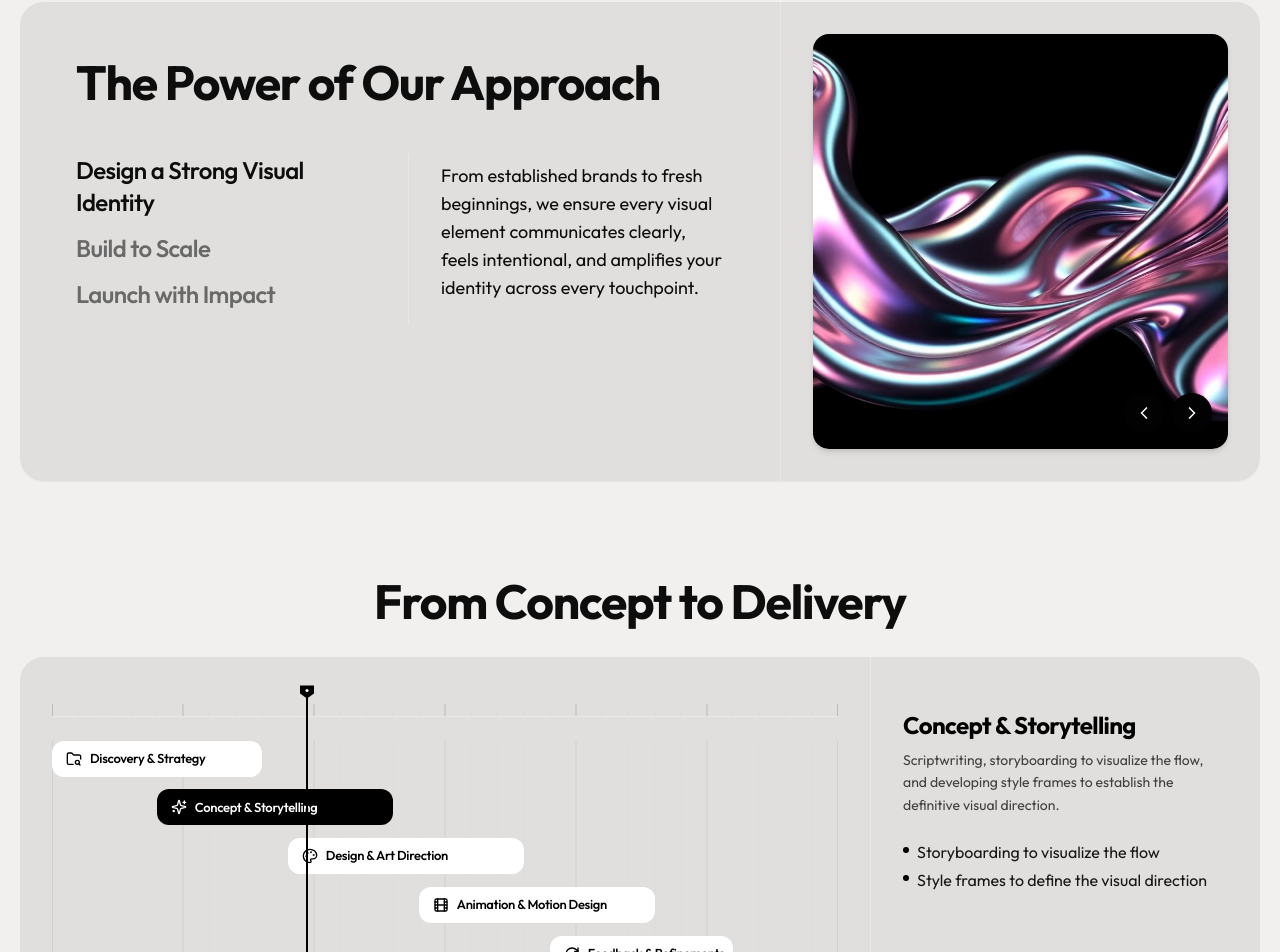
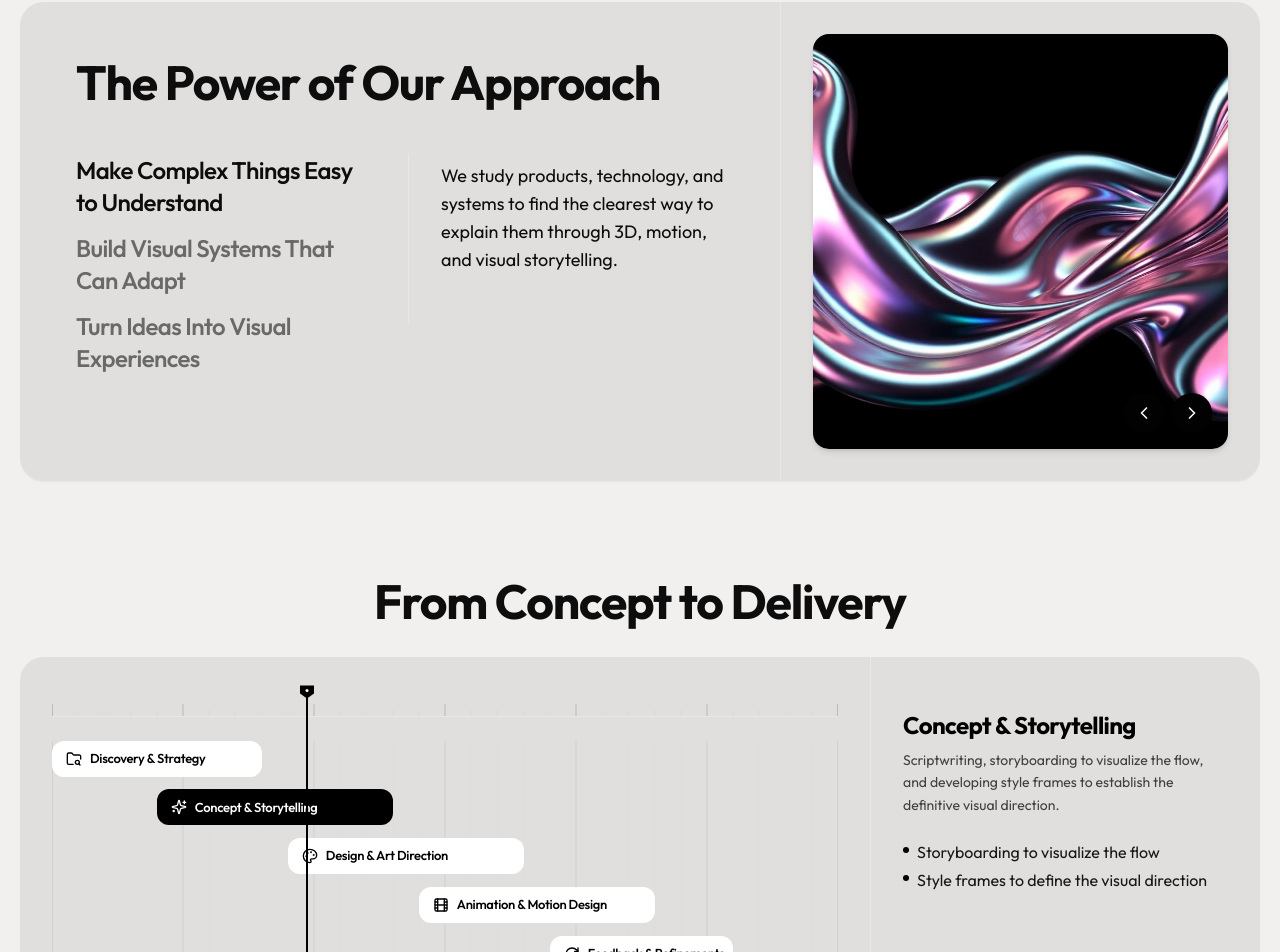
Before and after one commit to pixelgridstudios/PGS-Website-v1, a React (Vite) app: page / in a window 1280 px wide. Shown: the part 2192-3144 px from the top of the page. Built offline with nearby package versions, Linux system fonts and the light colour scheme.

Commit message:
Update approach messaging text

```diff
--- a/src/components/ApproachSlider.tsx
+++ b/src/components/ApproachSlider.tsx
@@ -11,25 +11,25 @@ interface ApproachItem {
 
 const approachItems: ApproachItem[] = [
   {
-    title: "Design a Strong Visual Identity",
+    title: "Make Complex Things Easy to Understand",
     tagline: "Clarity & Character",
-    copy: "From established brands to fresh beginnings, we ensure every visual element communicates clearly, feels intentional, and amplifies your identity across every touchpoint.",
+    copy: "We study products, technology, and systems to find the clearest way to explain them through 3D, motion, and visual storytelling.",
     image: "/assets/chrono-morph.jpg",
-    imageAlt: "Design a Strong Visual Identity — styleframe render",
+    imageAlt: "Make Complex Things Easy to Understand — styleframe render",
   },
   {
-    title: "Build to Scale",
+    title: "Build Visual Systems That Can Adapt",
     tagline: "Modular Systems",
-    copy: "We engineer modular 3D design systems built for flexibility and consistency across marketing campaigns, platforms, and international broadcast formats.",
+    copy: "We create modular 3D and motion assets that can be extended across campaigns, platforms, formats, and markets.",
     image: "/assets/void-textiles.jpg",
-    imageAlt: "Build to Scale — modular 3D simulation system",
+    imageAlt: "Build Visual Systems That Can Adapt — modular 3D simulation system",
   },
   {
-    title: "Launch with Impact",
+    title: "Turn Ideas Into Visual Experiences",
     tagline: "Engagement & Reach",
-    copy: "We craft scroll-stopping motion and high-fidelity visuals that command attention, clarify technical value, and drive meaningful audience engagement.",
+    copy: "We combine clarity, motion, and high-fidelity design to make products and ideas easier to see, understand, and remember.",
     image: "/assets/precision-archive.jpg",
-    imageAlt: "Launch with Impact — high-end product visualization",
+    imageAlt: "Turn Ideas Into Visual Experiences — high-end product visualization",
   },
 ];
 
--- a/src/data/content.ts
+++ b/src/data/content.ts
@@ -77,16 +77,16 @@ export const allProjects: Project[] = [
 
 export const approachItems: ApproachItem[] = [
   {
-    title: "Design a Strong Visual Identity",
-    copy: "From established brands to fresh beginnings, we make sure every visual element communicates clearly, feels considered, and amplifies your identity. We focus on clarity and character, so your brand resonates wherever it appears.",
+    title: "Make Complex Things Easy to Understand",
+    copy: "We study products, technology, and systems to find the clearest way to explain them through 3D, motion, and visual storytelling.",
   },
   {
-    title: "Build to Scale",
-    copy: "We approach every project with a design system in mind, built for flexibility and scalability across campaigns, platforms, and applications. Each system is modular, forming a foundation that can grow, adapt, and support the brand over time.",
+    title: "Build Visual Systems That Can Adapt",
+    copy: "We create modular 3D and motion assets that can be extended across campaigns, platforms, formats, and markets.",
   },
   {
-    title: "Launch with Impact",
-    copy: "From strategy to execution, we deliver work that captures attention and communicates the idea clearly. Coupled with proven results, our work drives high engagement, generates views, and creates scroll-stopping moments.",
+    title: "Turn Ideas Into Visual Experiences",
+    copy: "We combine clarity, motion, and high-fidelity design to make products and ideas easier to see, understand, and remember.",
   },
 ];
 
```
